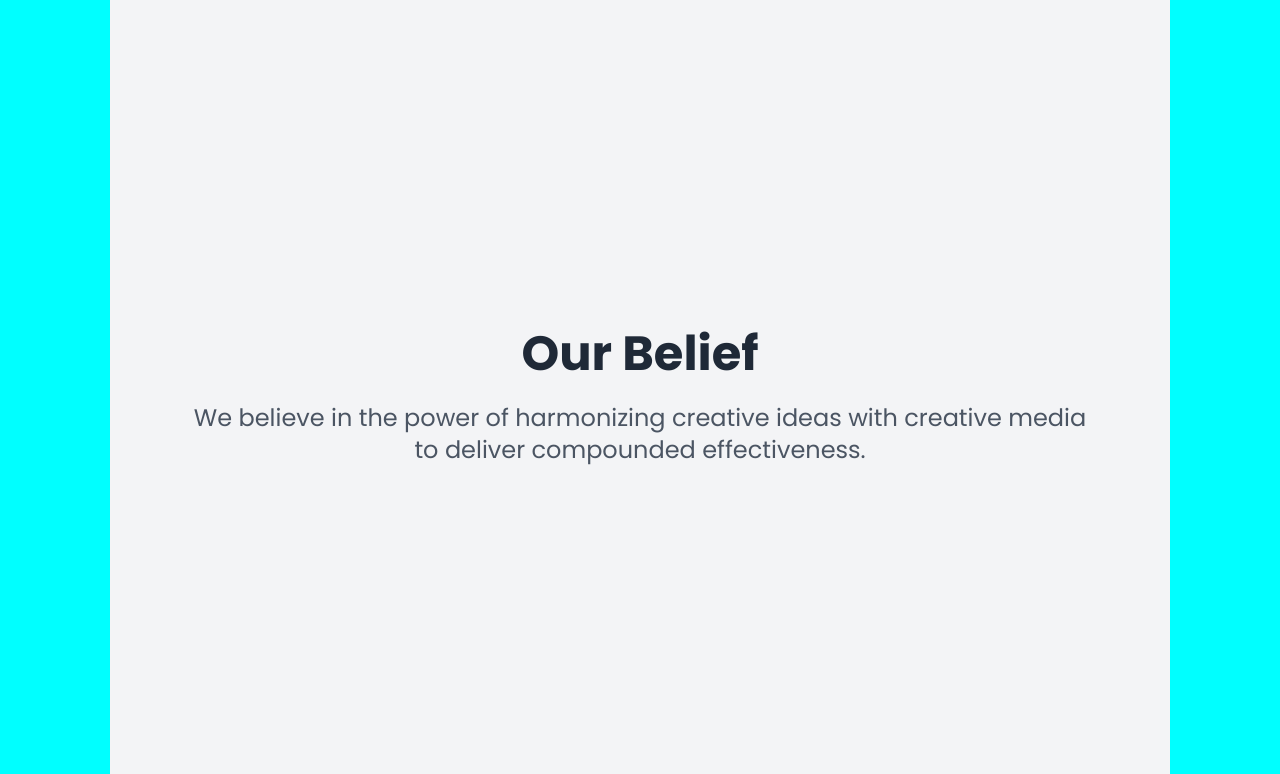
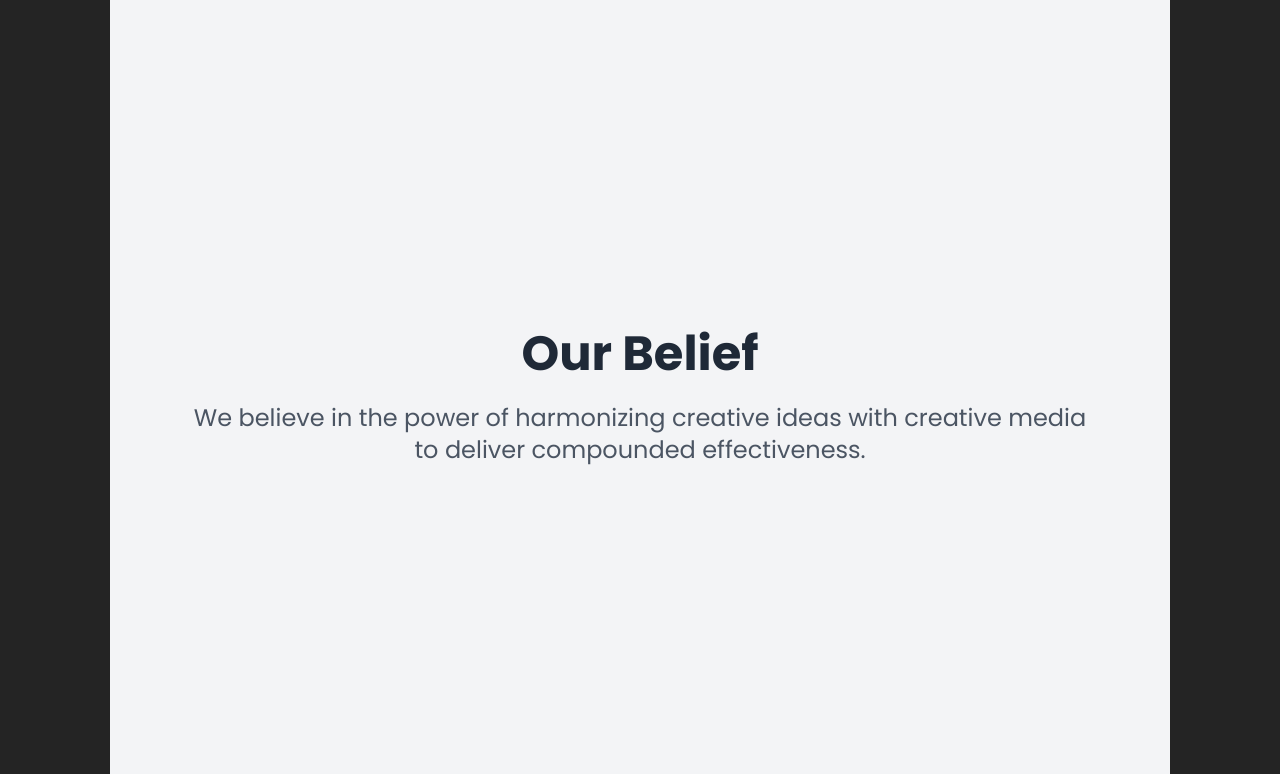
Before and after one commit to fahad321/iag-reinventing-media, a React (Vite) app: page /home in a window 1280 px wide. Shown: the part 7806-8580 px from the top of the page. Built offline with nearby package versions, Linux system fonts and the light colour scheme.

Commit message:
C15 - Hero Section Styling fixed

```diff
--- a/src/styles/carousel.scss
+++ b/src/styles/carousel.scss
@@ -1,5 +1,5 @@
 .carousel__section--background {
-    background-color: aqua;
+    background-color: A100FF;
 
     > div {
         max-width: 1060px;
```
